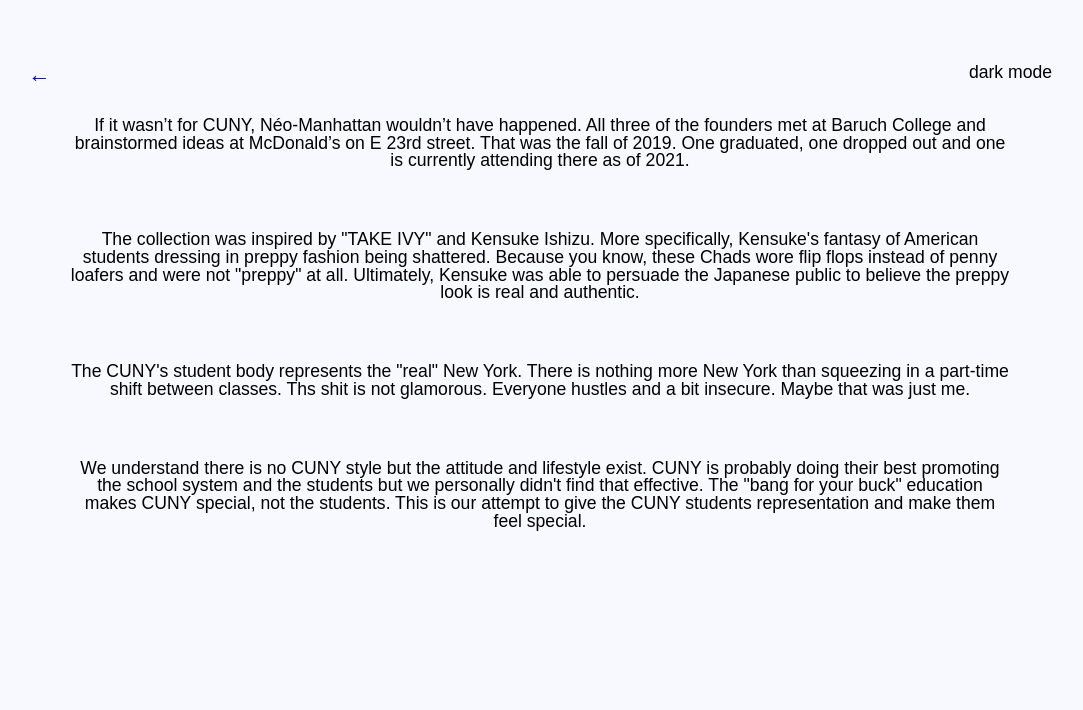
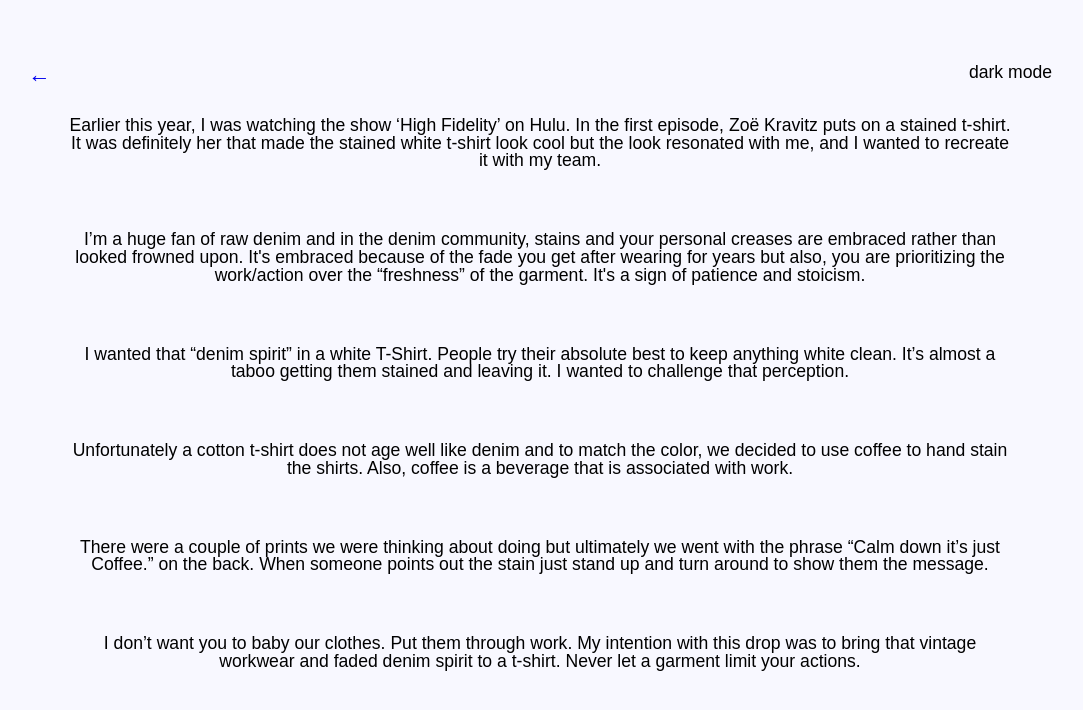
Before and after one commit to andre-jeon/femifom39482h03rj9gf40j9, a plain HTML site: page coffee.html in a window 1280 px wide. Shown: the whole page, without its empty margins (100-1183 px from the left). Drawn offline with Linux system fonts and the light colour scheme.

Commit message:
message done for now

```diff
--- a/coffee.html
+++ b/coffee.html
@@ -14,32 +14,22 @@
         <p class="darkButton">dark mode</p>
       </div>
       <p>
-        If it wasn’t for CUNY, Néo-Manhattan wouldn’t have happened. All three
-        of the founders met at Baruch College and brainstormed ideas at
-        McDonald’s on E 23rd street. That was the fall of 2019. One graduated,
-        one dropped out and one is currently attending there as of 2021.
+        Earlier this year, I was watching the show ‘High Fidelity’ on Hulu. In the first episode, Zoë Kravitz puts on a stained t-shirt. It was definitely her that made the stained white t-shirt look cool but the look resonated with me, and I wanted to recreate it with my team.
       </p>
       <p>
-        The collection was inspired by "TAKE IVY" and Kensuke Ishizu. More
-        specifically, Kensuke's fantasy of American students dressing in preppy
-        fashion being shattered. Because you know, these Chads wore flip flops
-        instead of penny loafers and were not "preppy" at all. Ultimately,
-        Kensuke was able to persuade the Japanese public to believe the preppy
-        look is real and authentic.
+        I’m a huge fan of raw denim and in the denim community, stains and your personal creases are embraced rather than looked frowned upon. It's embraced because of the fade you get after wearing for years but also, you are prioritizing the work/action over the “freshness” of the garment. It's a sign of patience and stoicism.
       </p>
       <p>
-        The CUNY's student body represents the "real" New York. There is nothing
-        more New York than squeezing in a part-time shift between classes. Ths
-        shit is not glamorous. Everyone hustles and a bit insecure. Maybe that
-        was just me.
+        I wanted that “denim spirit” in a white T-Shirt. People try their absolute best to keep anything white clean. It’s almost a taboo getting them stained and leaving it. I wanted to challenge that perception.
       </p>
       <p>
-        We understand there is no CUNY style but the attitude and lifestyle
-        exist. CUNY is probably doing their best promoting the school system and
-        the students but we personally didn't find that effective. The "bang for
-        your buck" education makes CUNY special, not the students. This is our
-        attempt to give the CUNY students representation and make them feel
-        special.
+        Unfortunately a cotton t-shirt does not age well like denim and to match the color, we decided to use coffee to hand stain the shirts. Also, coffee is a beverage that is associated with work.
+      </p>
+      <p>
+        There were a couple of prints we were thinking about doing but ultimately we went with the phrase “Calm down it’s just Coffee.” on the back. When someone points out the stain just stand up and turn around to show them the message.
+      </p>
+      <p>
+        I don’t want you to baby our clothes. Put them through work. My intention with this drop was to bring that vintage workwear and faded denim spirit to a t-shirt. Never let a garment limit your actions.
       </p>
     </div>
     <script src="coffee.js"></script>
```
Also changed, not shown: 1 other file.
